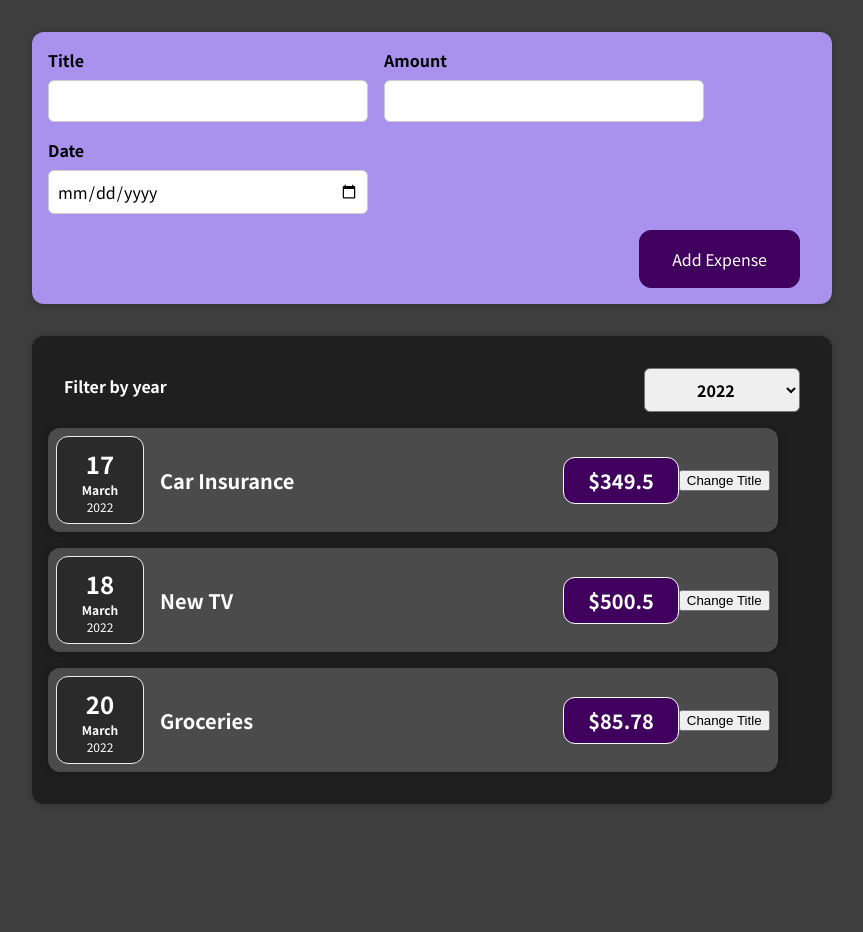
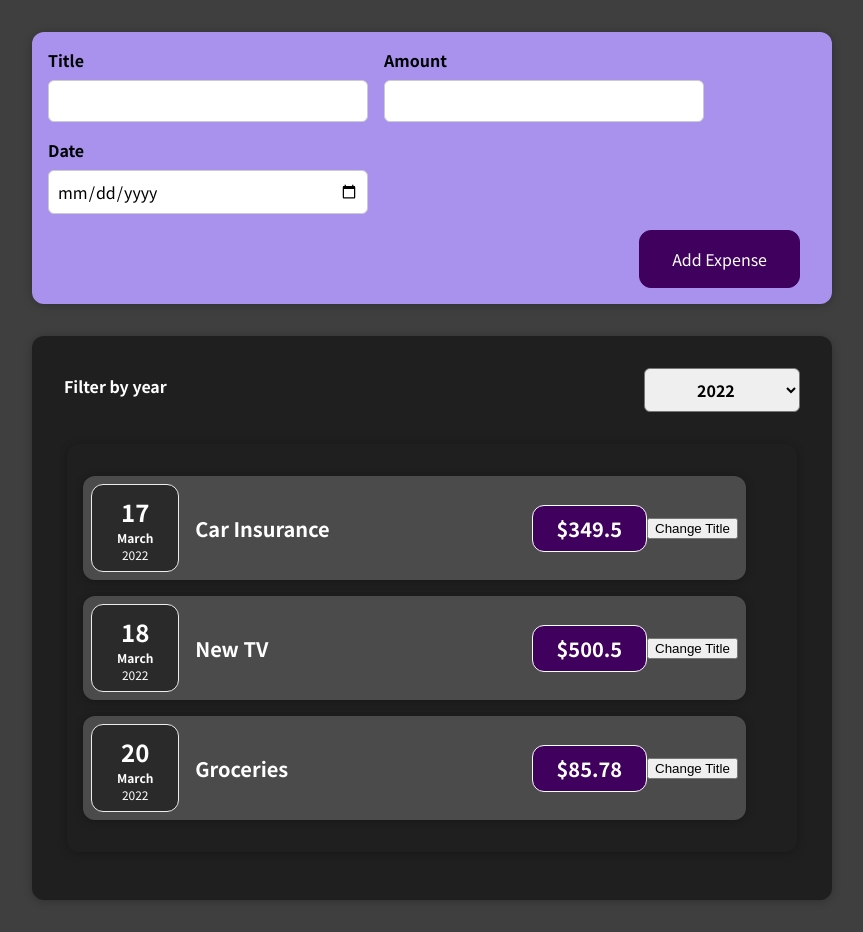
Before and after one commit to raginsky/react-study, a React (Create React App) app: page / in a window 1280 px wide. Shown: the whole page, without its empty margins (208-1071 px from the left). Before the commit the page ends 836 px from the top, so only its background shows below. Built offline with nearby package versions, Linux system fonts and the light colour scheme.

Commit message:
Expenses filter to Expenses component saving

```diff
--- a/src/components/Expenses/Expenses.js
+++ b/src/components/Expenses/Expenses.js
@@ -4,9 +4,14 @@ import ExpenseItem from './ExpenseItem';
 import ExpensesFilter from '../Filter/ExpensesFilter';
 
 const Expenses = (props) => {
+    const saveExpenseFilterHandler = (expenseFilterValue) => {
+        const expenseFilterData = expenseFilterValue;
+        console.log(expenseFilterData);
+    };
     return (
-        <Card className="expenses">
-            <ExpensesFilter/>
+        <div className="expenses">
+            <ExpensesFilter onSelectExpenseFilter={saveExpenseFilterHandler}/>
+            <Card>
                 <ExpenseItem title={props.items[0].title}
                              date={props.items[0].date}
                              amount={props.items[0].amount}
@@ -20,6 +25,7 @@ const Expenses = (props) => {
                              amount={props.items[2].amount}
                 />
             </Card>
+        </div>
     );
 };
 
--- a/src/components/Filter/ExpensesFilter.js
+++ b/src/components/Filter/ExpensesFilter.js
@@ -1,11 +1,12 @@
 import {useState} from 'react';
 import './ExpensesFilter.css';
 
-const ExpensesFilter = () => {
+const ExpensesFilter = (props) => {
     const [chosenDate, setChosenDate] = useState('');
     const dateSelectorHandler = (event) => {
-        setChosenDate(event.target.value);
-        console.log(event.target.value);
+        const selectedOption = event.target.value;
+        setChosenDate(selectedOption);
+        props.onSelectExpenseFilter(selectedOption);
     };
     return (
         <div className="expenses-filter">
```
Lines whose indentation alone changed are shown as unchanged.
